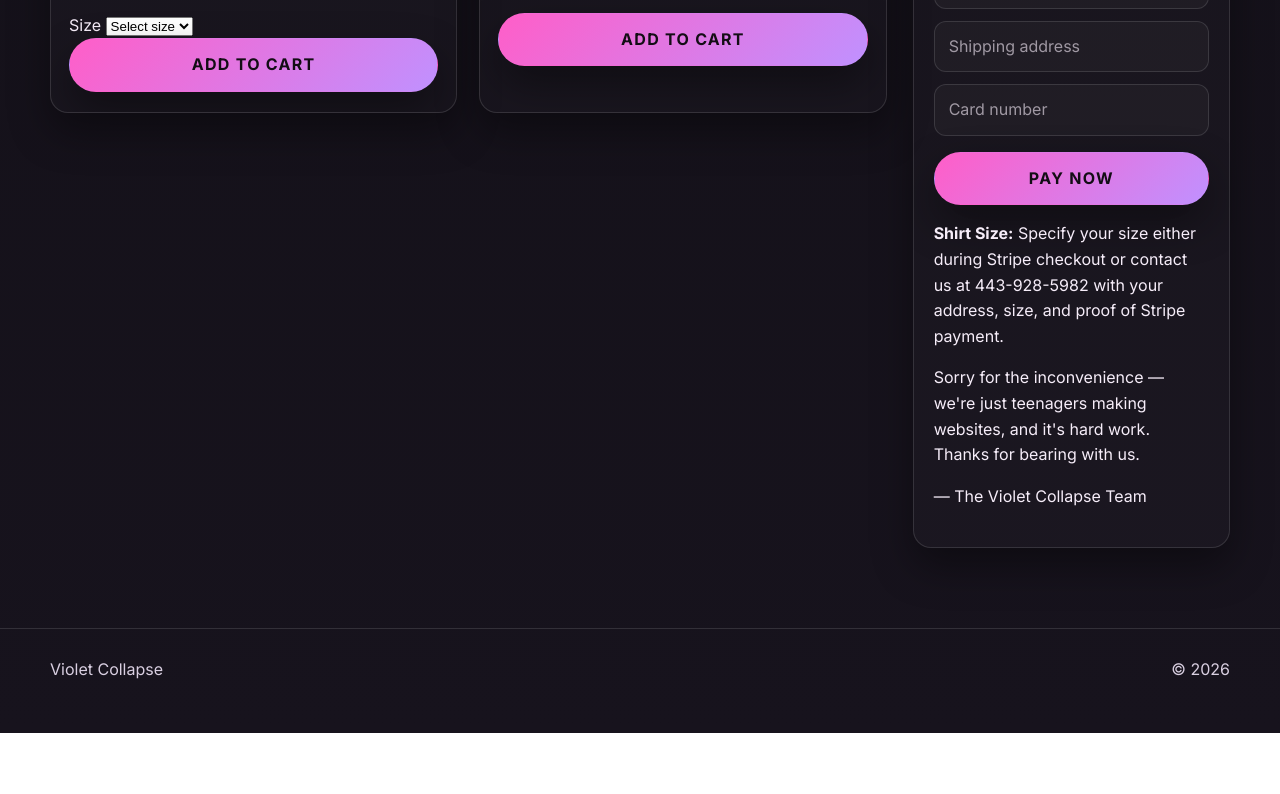
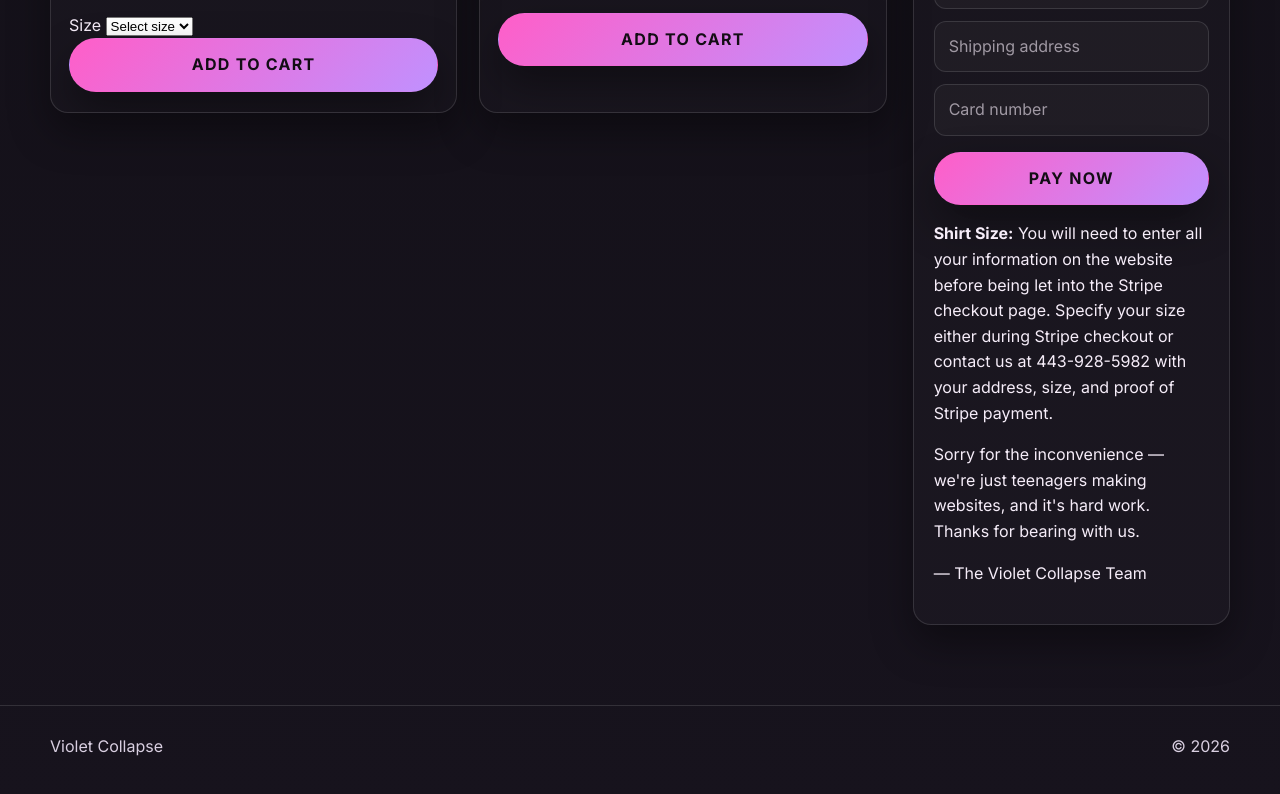
Before and after one commit to szwjn6syzn-collab/violet-collapse-website, a plain HTML site: page index.html in a window 1280 px wide. Shown: the part 1780-2574 px from the top of the page. Before the commit the page ends 2513 px from the top, so only its background shows below. Drawn offline with Linux system fonts and the light colour scheme.

Commit message:
Add the checkout note about entering all info before Stripe access, while keeping the shirt size instructions and apology note

```diff
--- a/index.html
+++ b/index.html
@@ -152,7 +152,7 @@
               </form>
 
               <div class="size-notice">
-                <p><strong>Shirt Size:</strong> Specify your size either during Stripe checkout or contact us at <a href="tel:443-928-5982">443-928-5982</a> with your address, size, and proof of Stripe payment.</p>
+                <p><strong>Shirt Size:</strong> You will need to enter all your information on the website before being let into the Stripe checkout page. Specify your size either during Stripe checkout or contact us at <a href="tel:443-928-5982">443-928-5982</a> with your address, size, and proof of Stripe payment.</p>
               </div>
 
               <div class="apology-note">
```
